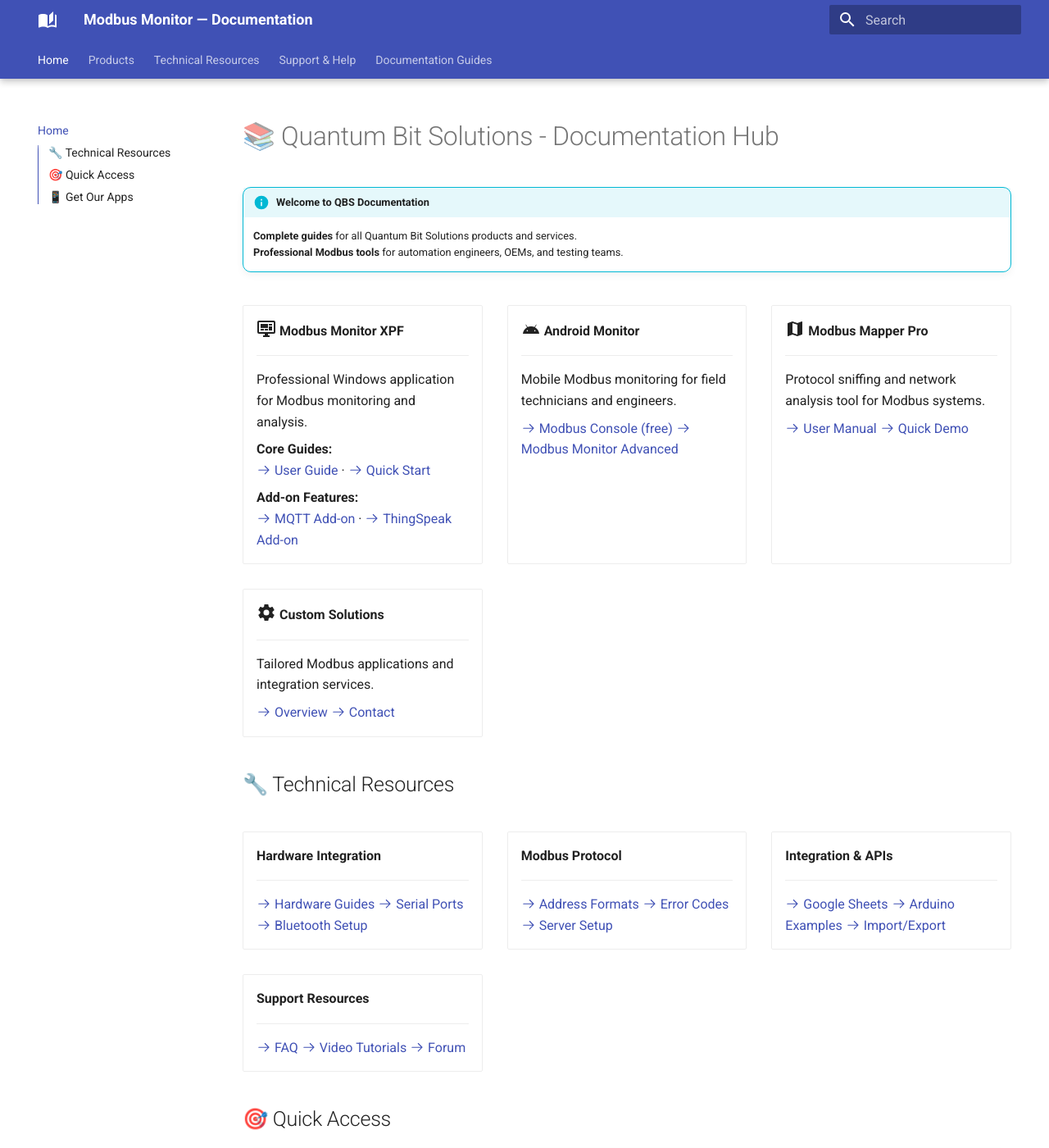
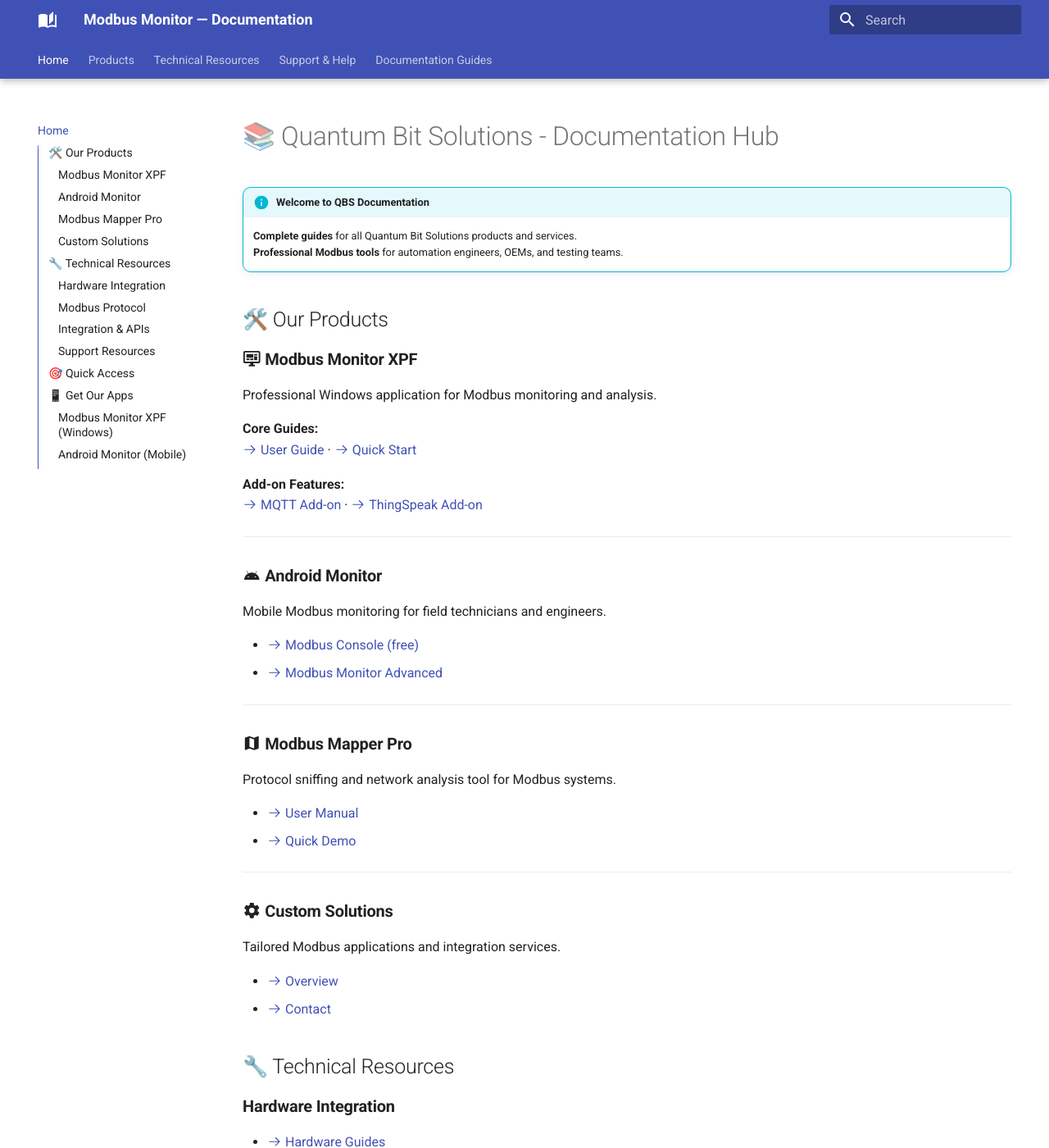
Before and after one commit to Modbus-Monitor/docs, an MkDocs documentation site: the page built from docs/index.md, in a window 1280 px wide and 1400 px high. Shown: the whole window at 82% size. Built offline with MkDocs 1.6.1 and Material for MkDocs 9.7.7, drawn with Linux system fonts in a browser that asks for light colours; the version menu is left out.

Commit message:
github built

```diff
--- a/docs/index.md
+++ b/docs/index.md
@@ -4,86 +4,62 @@
     **Complete guides** for all Quantum Bit Solutions products and services.
     **Professional Modbus tools** for automation engineers, OEMs, and testing teams.
 
-<div class="grid cards" markdown>
+## 🛠️ Our Products
 
--   :material-monitor-dashboard:{ .lg } **Modbus Monitor XPF**
+### :material-monitor-dashboard: **Modbus Monitor XPF**
+Professional Windows application for Modbus monitoring and analysis.
 
-    ---
+**Core Guides:**
+[:octicons-arrow-right-24: User Guide](products/xpf/user-guide.md) · [:octicons-arrow-right-24: Quick Start](products/xpf/quick-start.md)
 
-    Professional Windows application for Modbus monitoring and analysis.
+**Add-on Features:**
+[:octicons-arrow-right-24: MQTT Add-on](guides/mqtt-addon.md) · [:octicons-arrow-right-24: ThingSpeak Add-on](guides/thingspeak-addon.md)
 
-    **Core Guides:**
-    [:octicons-arrow-right-24: User Guide](products/xpf/user-guide.md) · [:octicons-arrow-right-24: Quick Start](products/xpf/quick-start.md)
+---
 
-    **Add-on Features:**
-    [:octicons-arrow-right-24: MQTT Add-on](guides/mqtt-addon.md) · [:octicons-arrow-right-24: ThingSpeak Add-on](guides/thingspeak-addon.md)
+### :material-android: **Android Monitor**
+Mobile Modbus monitoring for field technicians and engineers.
 
--   :material-android:{ .lg } **Android Monitor**
+- [:octicons-arrow-right-24: Modbus Console (free)](products/android/free-guide.md)
+- [:octicons-arrow-right-24: Modbus Monitor Advanced](products/android/advanced-guide.md)
 
-    ---
+---
 
-    Mobile Modbus monitoring for field technicians and engineers.
+### :material-map: **Modbus Mapper Pro**
+Protocol sniffing and network analysis tool for Modbus systems.
 
-    [:octicons-arrow-right-24: Modbus Console (free)](products/android/free-guide.md)
-    [:octicons-arrow-right-24: Modbus Monitor Advanced](products/android/advanced-guide.md)
+- [:octicons-arrow-right-24: User Manual](products/mapper/user-manual.md)
+- [:octicons-arrow-right-24: Quick Demo](products/mapper/quick-start.md)
 
--   :material-map:{ .lg } **Modbus Mapper Pro**
+---
 
-    ---
+### :material-cog: **Custom Solutions**
+Tailored Modbus applications and integration services.
 
-    Protocol sniffing and network analysis tool for Modbus systems.
-
-    [:octicons-arrow-right-24: User Manual](products/mapper/user-manual.md)
-    [:octicons-arrow-right-24: Quick Demo](products/mapper/quick-start.md)
-
--   :material-cog:{ .lg } **Custom Solutions**
-
-    ---
-
-    Tailored Modbus applications and integration services.
-
-    [:octicons-arrow-right-24: Overview](products/custom/overview.md)
-    [:octicons-arrow-right-24: Contact](https://quantumbitsolutions.com/contact-us/)
-
-</div>
+- [:octicons-arrow-right-24: Overview](products/custom/overview.md)
+- [:octicons-arrow-right-24: Contact](https://quantumbitsolutions.com/contact-us/)
 
 ## 🔧 Technical Resources
 
-<div class="grid cards" markdown>
+### **Hardware Integration**
+- [:octicons-arrow-right-24: Hardware Guides](technical/hardware.md)
+- [:octicons-arrow-right-24: Serial Ports](technical/serial-ports.md)
+- [:octicons-arrow-right-24: Bluetooth Setup](technical/bluetooth.md)
 
--   **Hardware Integration**
+### **Modbus Protocol**
+- [:octicons-arrow-right-24: Address Formats](technical/addressing.md)
+- [:octicons-arrow-right-24: Error Codes](technical/error-codes.md)
+- [:octicons-arrow-right-24: Server Setup](technical/server-setup.md)
 
-    ---
+### **Integration & APIs**
+- [:octicons-arrow-right-24: Google Sheets](integrations/google-sheets.md)
+- [:octicons-arrow-right-24: Arduino Examples](integrations/arduino.md)
+- [:octicons-arrow-right-24: Import/Export](technical/import-export.md)
 
-    [:octicons-arrow-right-24: Hardware Guides](technical/hardware.md)
-    [:octicons-arrow-right-24: Serial Ports](technical/serial-ports.md)
-    [:octicons-arrow-right-24: Bluetooth Setup](technical/bluetooth.md)
-
--   **Modbus Protocol**
-
-    ---
-
-    [:octicons-arrow-right-24: Address Formats](technical/addressing.md)
-    [:octicons-arrow-right-24: Error Codes](technical/error-codes.md)
-    [:octicons-arrow-right-24: Server Setup](technical/server-setup.md)
-
--   **Integration & APIs**
-
-    ---
-
-    [:octicons-arrow-right-24: Google Sheets](integrations/google-sheets.md)
-    [:octicons-arrow-right-24: Arduino Examples](integrations/arduino.md)
-    [:octicons-arrow-right-24: Import/Export](technical/import-export.md)
-
--   **Support Resources**
-
-    ---
-
-    [:octicons-arrow-right-24: FAQ](support/faq.md)
-    [:octicons-arrow-right-24: Video Tutorials](support/videos.md)
-    [:octicons-arrow-right-24: Forum](https://quantumbitsolutions.com/forums/)
-
-</div>
+### **Support Resources**
+- [:octicons-arrow-right-24: FAQ](support/faq.md)
+- [:octicons-arrow-right-24: Video Tutorials](support/videos.md)
+- [:octicons-arrow-right-24: Forum](https://quantumbitsolutions.com/forums/)
 
 ## 🎯 Quick Access
 
@@ -98,31 +74,17 @@
 
 ## 📱 Get Our Apps
 
-<div class="grid" markdown>
-
-<div class="card" markdown>
-
-**Modbus Monitor XPF** (Windows)
+### **Modbus Monitor XPF** (Windows)
 Professional monitoring and analysis
 [:material-download: Download](https://quantumbitsolutions.com/windows-xpf-monitor/)
 
-</div>
-
-<div class="card" markdown>
-
-**Android Monitor** (Mobile)
+### **Android Monitor** (Mobile)
 Field monitoring and diagnostics
 [:material-google-play: Play Store](https://quantumbitsolutions.com/android-monitor-free/)
 
-</div>
-
-</div>
-
 ---
 
-<div class="center" markdown>
 **Need Help?** Visit our [support forum](https://quantumbitsolutions.com/forums/) or [contact us](https://quantumbitsolutions.com/contact-us/) directly.
-</div>
 
 !!! tip "Live Editing"
     This documentation is automatically updated from our WordPress help system and can be edited locally with live preview!
--- a/docs/stylesheets/extra.css
+++ b/docs/stylesheets/extra.css
@@ -17,6 +17,27 @@
   border-radius: 0.5rem;
   overflow: hidden;
   box-shadow: 0 0.2rem 0.5rem rgba(0,0,0,.05);
+}
+
+/* Product sections with better spacing */
+.md-typeset h3[id*="material-"] {
+  margin-top: 2rem;
+  padding: 1rem;
+  background: rgba(var(--md-primary-fg-color--rgb), 0.05);
+  border-radius: 0.5rem;
+  border-left: 0.25rem solid var(--md-primary-fg-color);
+}
+
+/* Better link styling for navigation arrows */
+.md-typeset a[href*="octicons-arrow-right"] {
+  text-decoration: none;
+  padding: 0.25rem 0.5rem;
+  border-radius: 0.25rem;
+  transition: background-color 0.2s;
+}
+
+.md-typeset a[href*="octicons-arrow-right"]:hover {
+  background-color: rgba(var(--md-primary-fg-color--rgb), 0.1);
 }
 
 /* Screenshot styling */
--- a/mkdocs.yml
+++ b/mkdocs.yml
@@ -30,7 +30,6 @@ theme:
     - navigation.tabs.sticky
     - navigation.footer
     - navigation.sections
-    - navigation.collapse
     # Table of Contents improvements
     - toc.follow
     - toc.integrate
```
